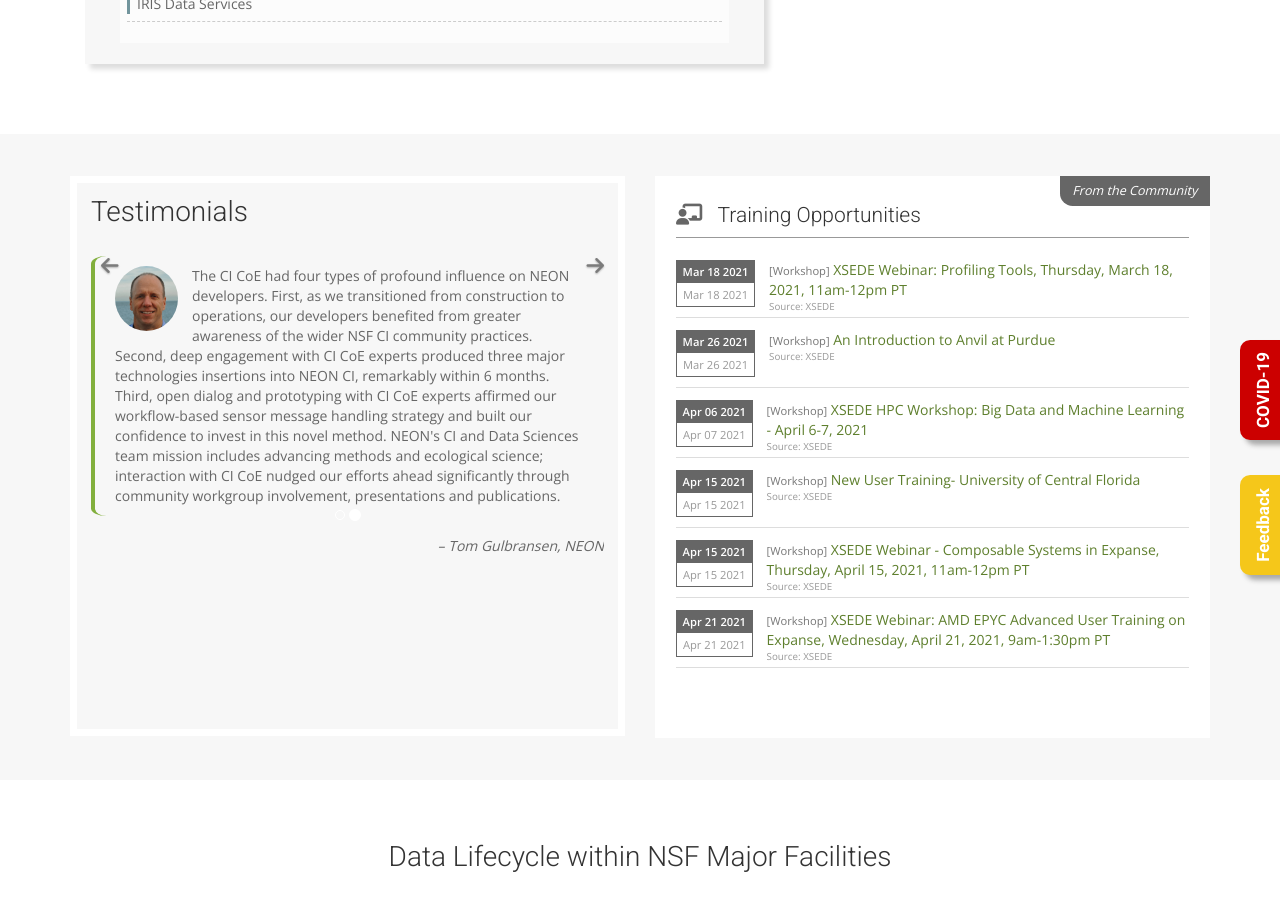
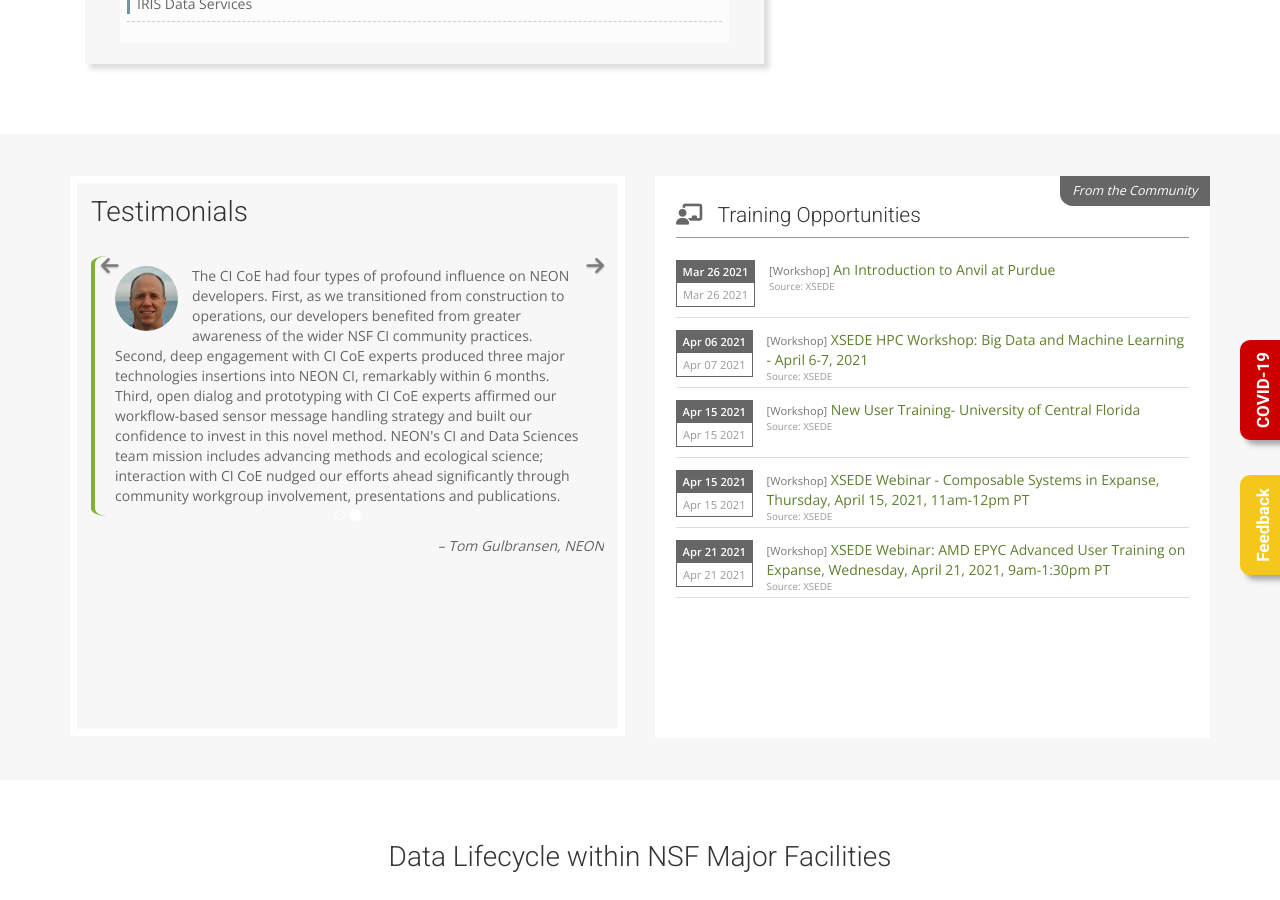
Before and after one commit to cicoe/cicoe.github.io, a Jekyll site: the page built from index.html, in a window 1280 px wide and 900 px high, scrolled down 1099 px. Built offline with Jekyll 4.4.1, drawn with Linux system fonts in a browser that asks for light colours; nearby versions of some CDN libraries; some web fonts are replaced; comment, search, counter and statistics services are not loaded.

Commit message:
updated training events

```diff
--- a/_data/training_opportunities.yml
+++ b/_data/training_opportunities.yml
@@ -1,10 +1,3 @@
-- categroy: Workshop
-  end_date: March 18, 2021
-  source: XSEDE
-  start_date: March 18, 2021
-  time: ''
-  title: 'XSEDE Webinar: Profiling Tools, Thursday, March 18, 2021, 11am-12pm PT'
-  website: "https://www.xsede.org/web/xup/course-calendar/-/training-user/class/2310/session/3970/register"
 - categroy: Workshop
   end_date: March 26, 2021
   source: XSEDE
```
